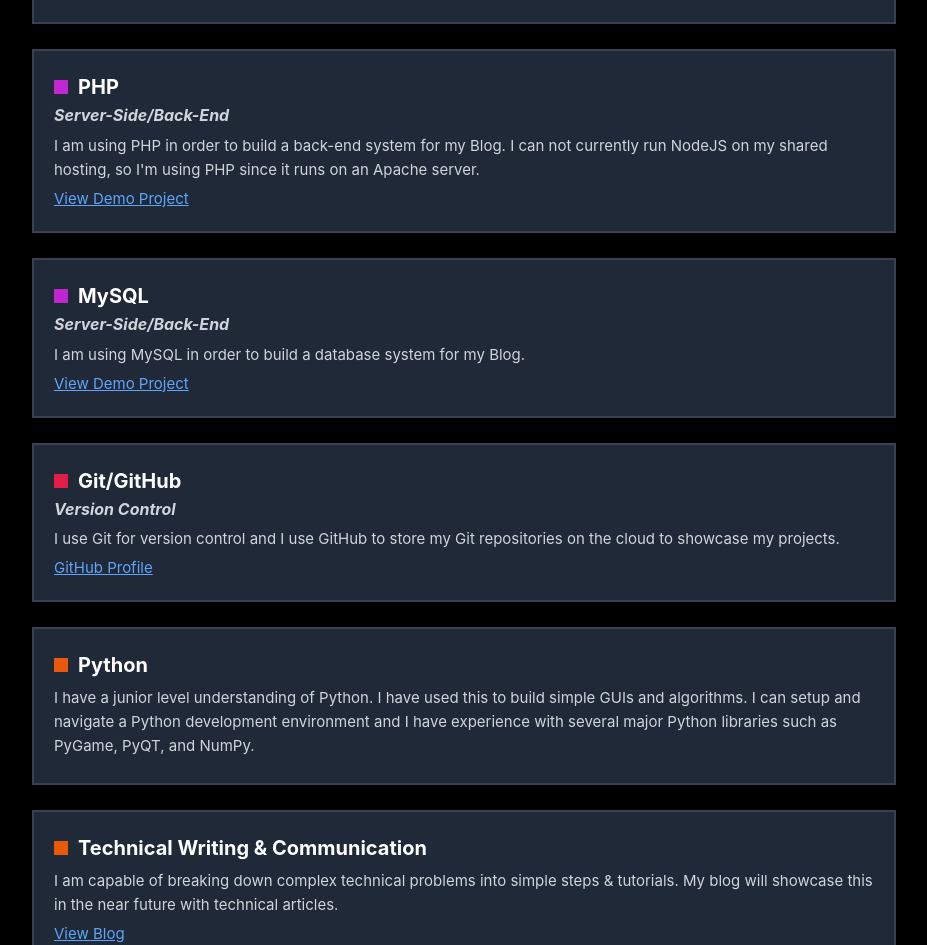
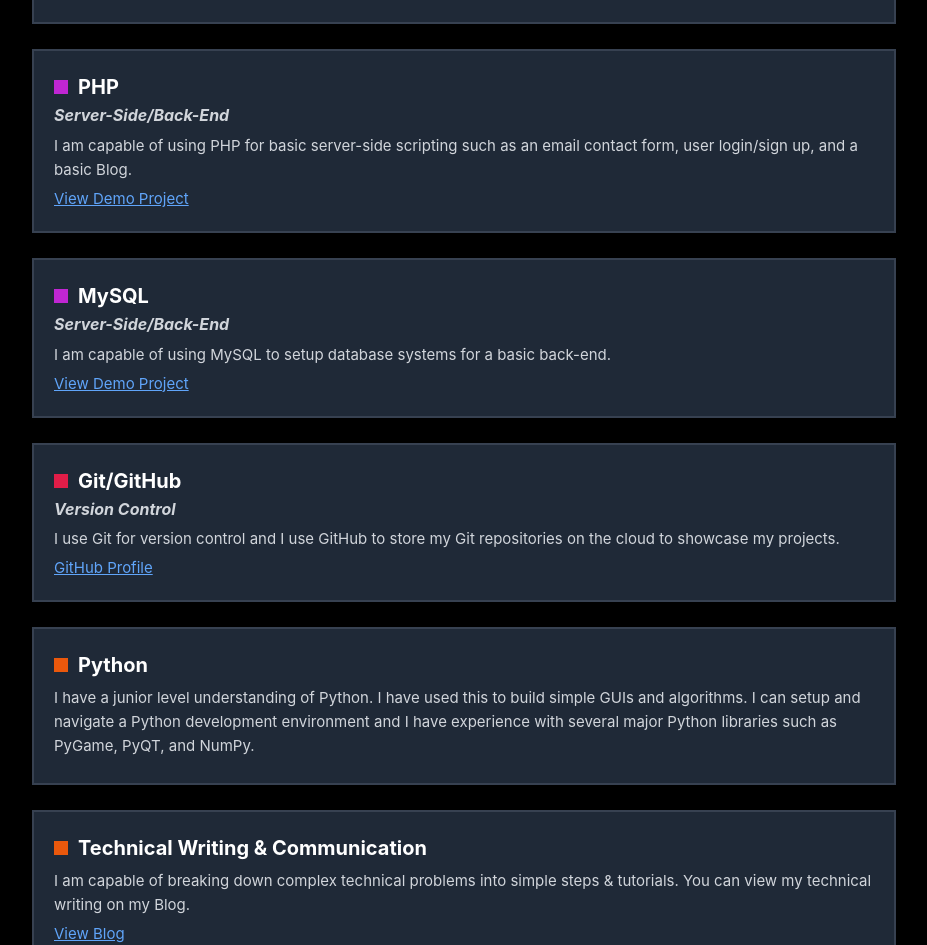
Before and after one commit to Cloudinnovates/gavinshr.com, a React (Create React App) app: page / in a window 1280 px wide. Shown: the part 1828-2773 px from the top of the page, without its empty margins (176-1103 px from the left). Built offline with nearby package versions, Linux system fonts and the light colour scheme; some icons are missing.

Commit message:
Updates to data/skills section, projects section, and blog page

```diff
--- a/src/Routes/Projects/Projects.js
+++ b/src/Routes/Projects/Projects.js
@@ -105,7 +105,7 @@ export default function Projects() {
           <div style={{ paddingBottom: "2rem" }}>
             <h2>PHP & MySQL Database Project</h2>
             <h3><i>Back-End Database System</i></h3>
-            <p style={{ paddingTop: "15px" }}>This project is a PHP & MySQL database demo. I am building this project primarily using <a className="link" href="https://codewithawa.com/posts/how-to-create-a-blog-in-php-and-mysql-database">this</a> tutorial in order to integrate server-side functionality onto my cheap, shared, non-NodeJS hosting. This project showcases my knowledge so far, however, the full demonstration of my PHP & MySQL knowledge will be demonstrated once I finish coding my Blog from scratch. For now, this project showcases my ability to create a database programmatically and update, read, and delete individual items in that database using code.</p>
+            <p style={{ paddingTop: "15px" }}>This project is a PHP & MySQL database demo. I built this project primarily using <a className="link" href="https://codewithawa.com/posts/how-to-create-a-blog-in-php-and-mysql-database">this</a> tutorial. This project showcases my knowledge of how to create a database programmatically and update, read, and delete individual items in that database using code. I followed this tutorial in order to begin building a Blog from scratch using PHP/MySQL, but after completing the tutorial I opted to use Medium for a simpler approach (and in the future I will eventually upgrade to a Ghost CMS + Node.JS system).</p>
             <div style={{ paddingTop: "15px"}}>
               <a className="link" href="https://github.com/gshrdr/PHP-SQL-Blog" target="_blank" rel="noopener noreferrer">GitHub Source &rarr;</a>
             </div>
--- a/src/data.js
+++ b/src/data.js
@@ -78,7 +78,7 @@ export const skills = [
     urlOpensInNewTab: false,
     urlIsNavLink: false,
     urlIsHashLink: true,
-    moreInfo: "I am using PHP in order to build a back-end system for my Blog. I can not currently run NodeJS on my shared hosting, so I'm using PHP since it runs on an Apache server.",
+    moreInfo: "I am capable of using PHP for basic server-side scripting such as an email contact form, user login/sign up, and a basic Blog.",
   },
   {
     skill: "MySQL",
@@ -89,7 +89,7 @@ export const skills = [
     urlOpensInNewTab: false,
     urlIsNavLink: false,
     urlIsHashLink: true,
-    moreInfo: "I am using MySQL in order to build a database system for my Blog.",
+    moreInfo: "I am capable of using MySQL to setup database systems for a basic back-end.",
   },
   {
     skill: "Git/GitHub",
@@ -120,6 +120,6 @@ export const skills = [
     urlOpensInNewTab: false,
     urlIsNavLink: true,
     urlIsHashLink: false,
-    moreInfo: "I am capable of breaking down complex technical problems into simple steps & tutorials. My blog will showcase this in the near future with technical articles.",
+    moreInfo: "I am capable of breaking down complex technical problems into simple steps & tutorials. You can view my technical writing on my Blog.",
   },
 ];
```
Also changed, not shown: 14 other files (tests, documents, lock files or other folders).
